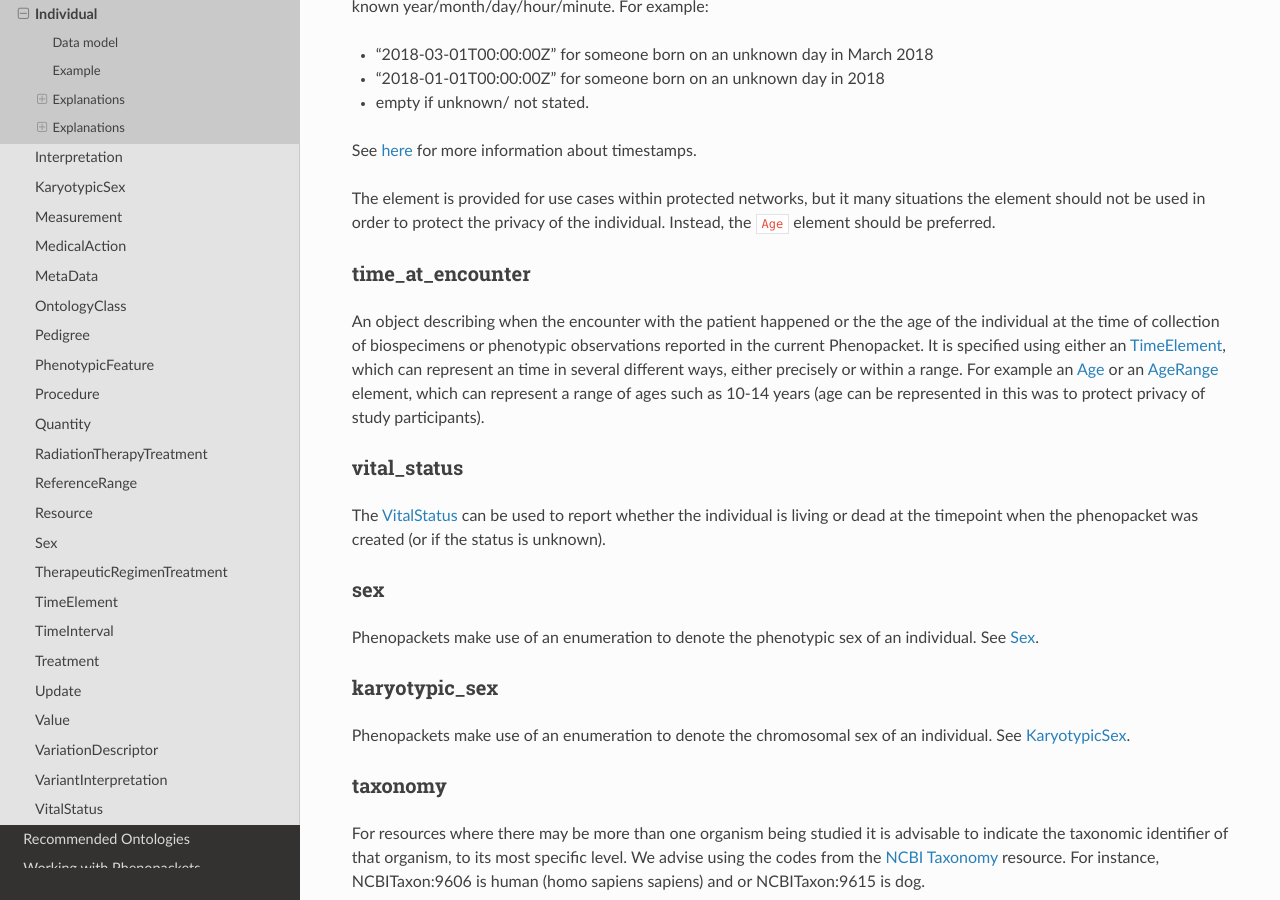
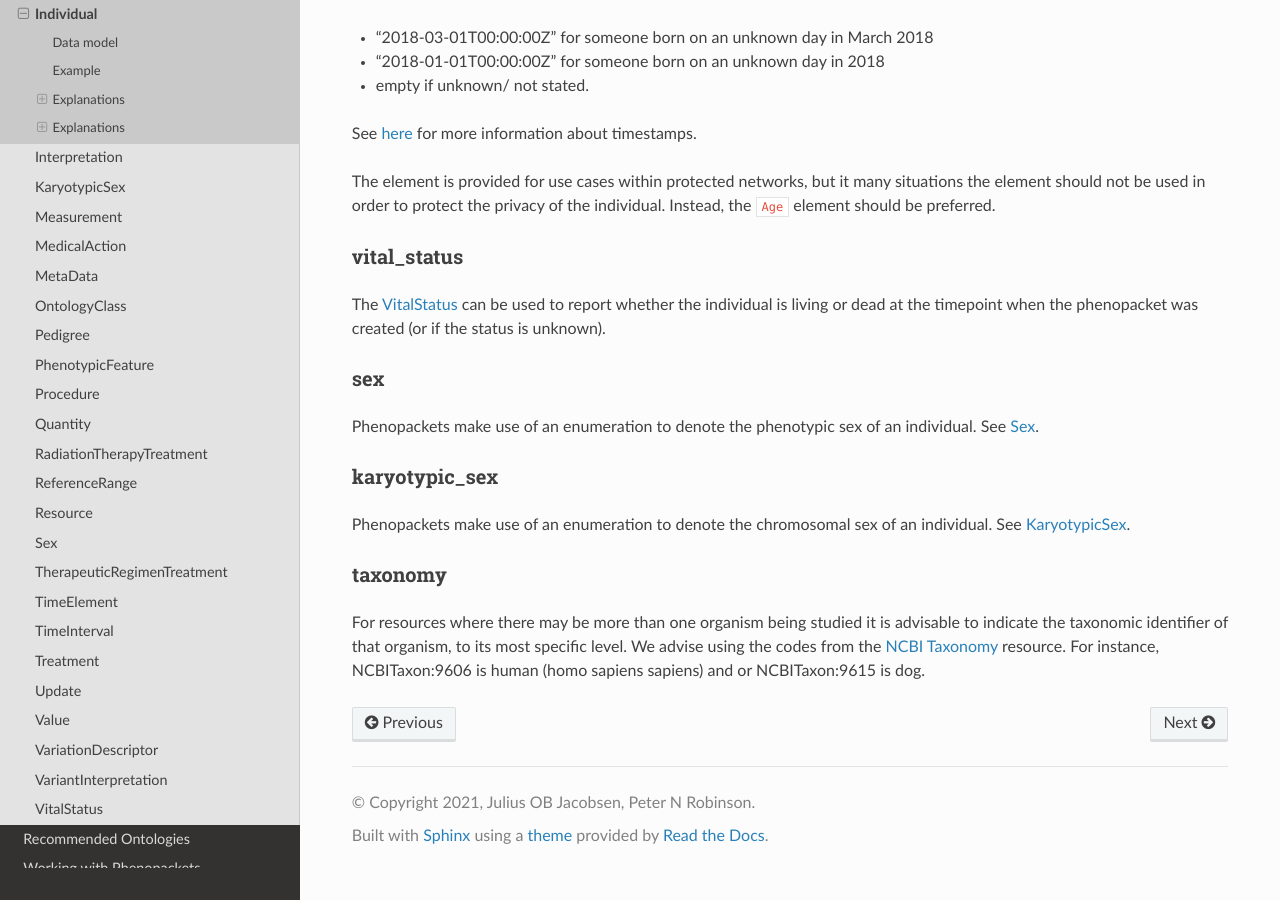
Before and after one commit to phenopackets/phenopacket-schema, a Sphinx documentation site: the page built from docs/individual.rst, in a window 1280 px wide and 900 px high, scrolled down 2484 px. Built offline with Sphinx 7.4.7 and the Read the Docs theme 2.0.0, drawn with Linux system fonts in a browser that asks for light colours; pages that are not in the unit, such as notebooks, are missing from menus; some of the changed text lies outside the part shown.

Commit message:
Remove time_at_encounter from individual.rst

```diff
--- a/docs/individual.rst
+++ b/docs/individual.rst
@@ -31,14 +31,10 @@ Data model
       - timestamp
       - 0..1
       - A timestamp either exact or imprecise
-    * - time_at_encounter
-      - :ref:`rsttimeelement`
-      - 0..1
-      - The age or age range of the individual. RECOMMENDED.
     * - vital_status
       - :ref:`rstvitalstatus`
       - 0..1
-      - The age or age range of the individual. RECOMMENDED.
+      - The vital status of the individual e.g. whether they are alive or the time and cause of death. RECOMMENDED.
     * - sex
       - :ref:`rstsex`
       - 0..1
@@ -157,15 +153,6 @@ See :ref:`here<rstjavatimestamp>` for more information about timestamps.
 The element is provided for use cases within protected networks, but it many situations the element should not be used
 in order to protect the privacy of the individual. Instead, the ``Age`` element should be preferred.
 
-
-time_at_encounter
-~~~~~~~~~~~~~~~~~
-An object describing when the encounter with the patient happened or the the age of the individual at the time of collection
-of biospecimens or phenotypic observations reported in the current Phenopacket. It is specified using either an :ref:`rsttimeelement`,
-which can represent an time in several different ways, either precisely or within a range. For example an :ref:`rstage`
-or an :ref:`AgeRange` element, which can represent a range of ages such as 10-14 years (age can be represented in this
-was to protect privacy of study participants).
-
 vital_status
 ~~~~~~~~~~~~
 The :ref:`rstvitalstatus` can be used to report whether the individual is living or dead at the timepoint when the phenopacket
```
